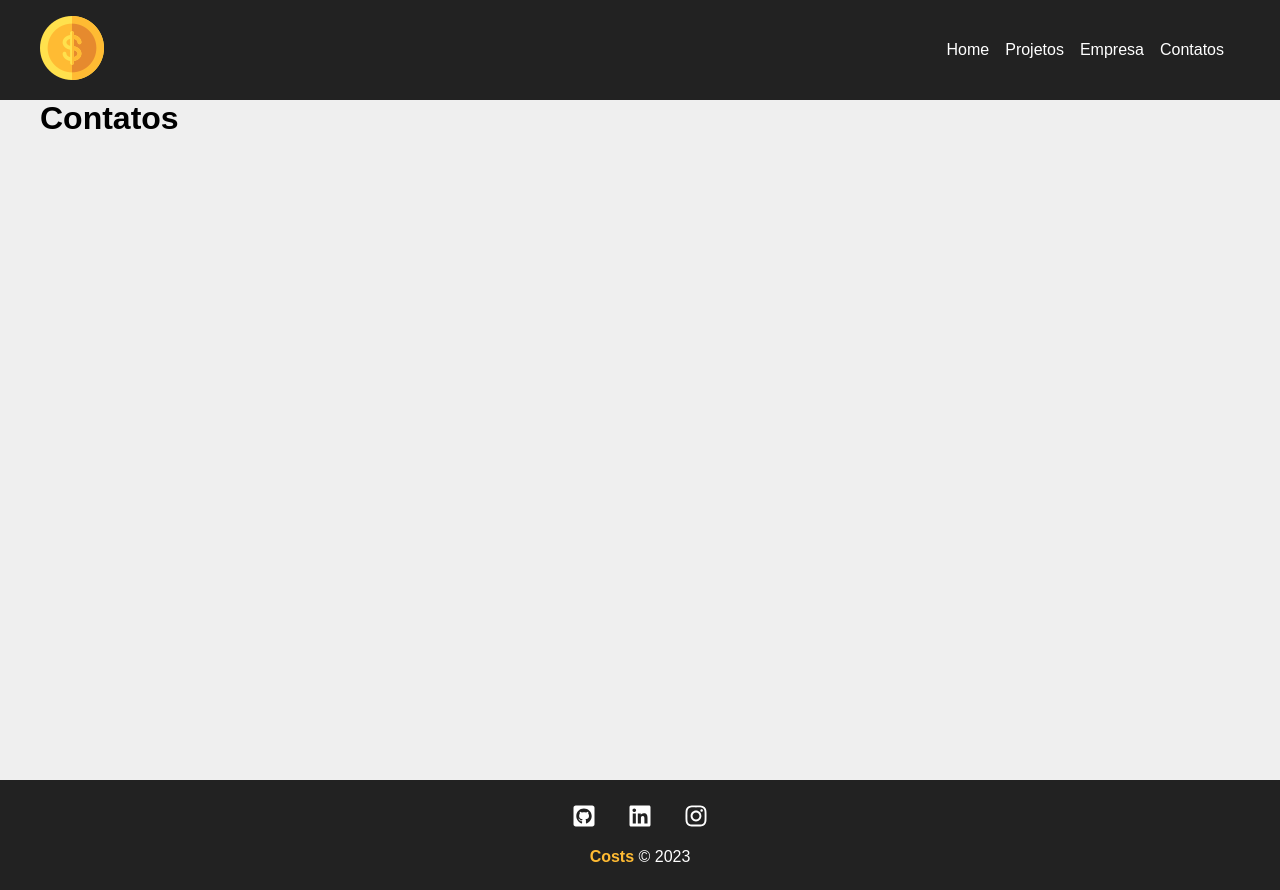
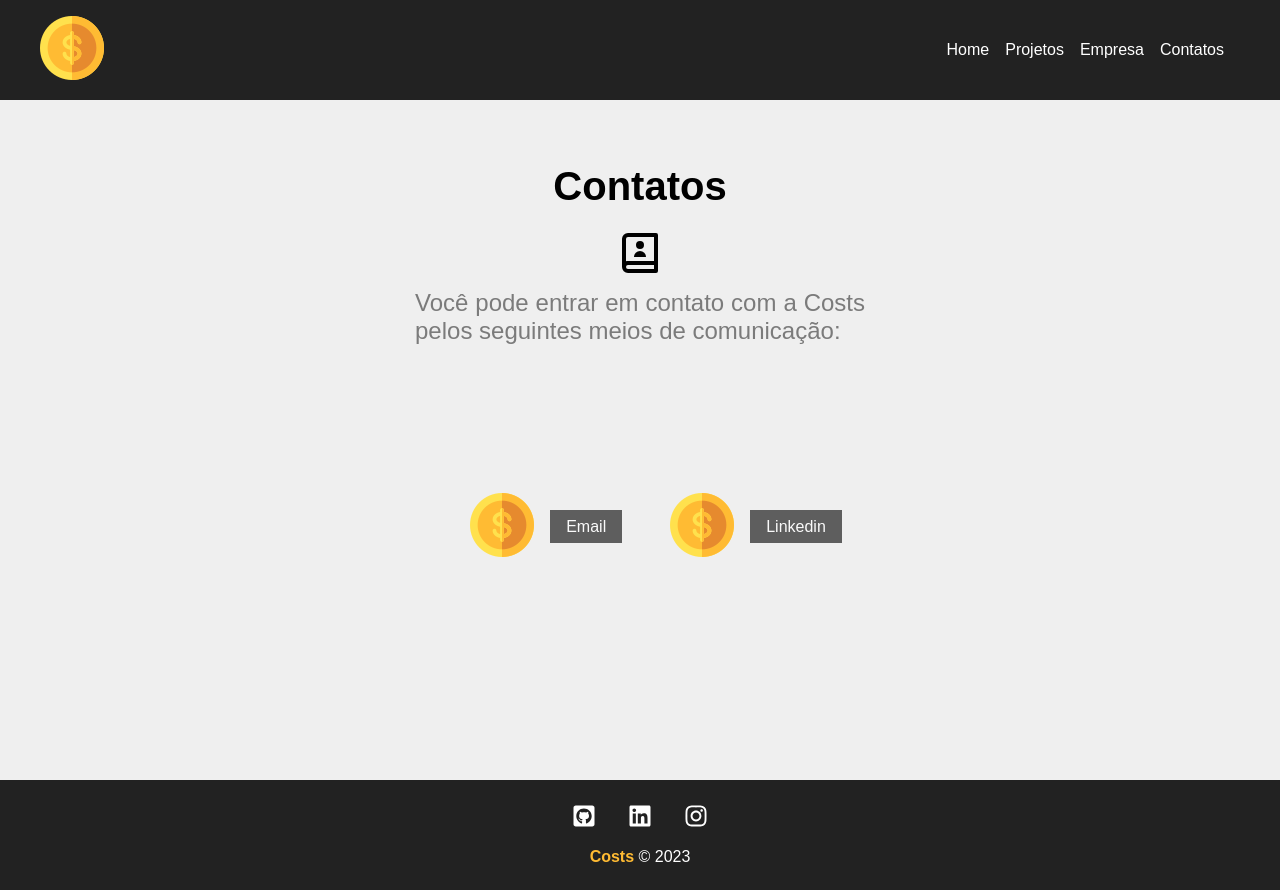
Before and after one commit to Adoniasfalcao/Costs, a React (Create React App) app: page /contacts in a window 1280 px wide. Built offline with nearby package versions, Linux system fonts and the light colour scheme.

Commit message:
Estilização Contatos e Empresa

```diff
--- a/src/App.js
+++ b/src/App.js
@@ -22,6 +22,7 @@ function App() {
               <Route path="/projects" element={<Projects/>}/>
               <Route path="/contacts" element={<Contacts/>}/>
               <Route path="/company" element={<Company/>}/>
+              <Route path="/email" ></Route>
           </Routes>
         </Container>
 
--- a/src/components/pages/Company.jsx
+++ b/src/components/pages/Company.jsx
@@ -1,7 +1,14 @@
+import styles from './Pages style/Company.module.css'
+import logo from '../../img/costs_logo.png'
+
 function Company () {
     return(
-        <div>
+        <div className={styles.company_container}>
             <h1>Empresa</h1>
+            <img src={logo} alt='Costs'/>
+            <p>Somos uma empresa de gerenciamento de projetos altamente especializada e que almeja atingir <span>sucesso</span> no nosso setor.</p>
+            <p>Iniciamos nossa jornada no ano de 2023 com o objetivo de facilitar a criação e o planejamento de projetos dos nossos clientes, pensando trouxemos uma <span>solução inovadora
+                </span> e de <span>simples</span> utilização para garantir maior <span>agilidade</span> e <span>eficiência</span> na gerência de projetos</p>
         </div>
     )
 }
--- a/src/components/pages/Contacts.jsx
+++ b/src/components/pages/Contacts.jsx
@@ -1,9 +1,29 @@
+import {RiContactsBook2Line} from 'react-icons/ri'
+import styles from './Pages style/Contacts.module.css'
+import coin from '../../img/costs_logo.png'
+import LinkButton from '../layout/LinkButton'
+
+
 function Contacts () {
+
     return(
-        <div>
+        <div className={styles.contacts_container}>
             <h1>Contatos</h1>
+            <RiContactsBook2Line/>
+            <p>Você pode entrar em contato com a Costs pelos seguintes meios de comunicação:</p>
+
+            <nav className={styles.itensNav}>
+                <ul className={styles.listNav}>
+                   <li className={styles.itemNav}> <img src={coin} alt="Email"/> </li>
+                   <li className={styles.escondido}><LinkButton to="adoniasfalcao036@gmail.com" text="Email"/></li>
+                    <li className={styles.itemNav}><img src={coin} alt="Linkedin"/> </li>
+                   <li className={styles.escondido}><LinkButton to="https://linkedin.com/in/adonias-falcão010530/" text="Linkedin"/></li>
+
+                </ul>
+            </nav>
         </div>
     )
 }
 
+
 export default Contacts
--- /dev/null
+++ b/src/components/pages/Pages style/Company.module.css
@@ -0,0 +1,30 @@
+.company_container {
+    width: 100%;
+    display: flex;
+    flex-direction: column;
+    align-items: center;
+    padding: 4em;
+}
+
+.company_container h1 {
+    font-size: 2.5em;
+    margin-bottom: .5em;
+}
+
+.company_container p {
+    margin-bottom: 1.5em;
+    color: #7b7b7b;
+    max-width: 450px;
+    font-size: 1.5em;
+    text-align:justify;
+}
+
+.company_container p span {
+    color: #ffbb33;
+    padding: 0.1em;
+}
+
+.company_container img {
+    width:60px;
+    margin: 0.5em 0 2em;
+}
--- /dev/null
+++ b/src/components/pages/Pages style/Contacts.module.css
@@ -0,0 +1,56 @@
+.contacts_container {
+    width: 100%;
+    display: flex;
+    flex-direction: column;
+    align-items: center;
+    padding: 4em;
+}
+
+.contacts_container h1 {
+    font-size: 2.5em;
+    margin-bottom: .5em;
+}
+
+.contacts_container p {
+    margin-top: 0.5em;
+    margin-bottom: 1.5em;
+    color: #7b7b7b;
+    max-width: 450px;
+    font-size: 1.5em;
+    text-align: justify;
+}
+
+.contacts_container p span {
+    color: #ffbb33;
+}
+
+.contacts_container svg {
+    font-size: 3em;
+}
+
+.itensNav {
+    color: #fff;
+    margin-right: 1em;
+    margin-top: 7em;
+}
+
+.listNav {
+    display: flex;
+    align-items: center;
+    list-style: none;
+}
+
+.itemNav {
+    margin-right: 1em;
+    margin-left: 3em;
+}
+
+.itemNav:hover {
+    transform: rotateX(180deg);
+    transition: 1.5s;
+
+}
+
+.escondido {
+    opacity: 70%;
+}
```
Also changed, not shown: src/components/layout/layout styles/Navbar.module.css (line endings or trailing spaces), src/components/pages/Home.jsx (line endings or trailing spaces).
